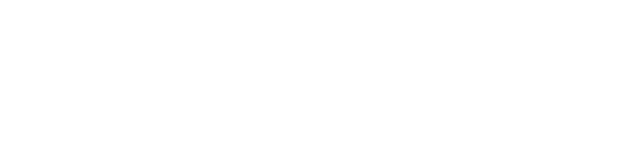
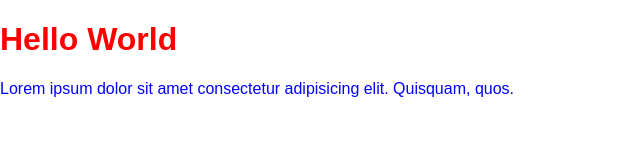
Before and after one commit to JulhanAbdulMalik/learn-git-branch-remote, a plain HTML site: page index.html in a window 1280 px wide. Shown: the whole page, without its empty margins (0-640 px from the left). Drawn offline with Linux system fonts and the light colour scheme.

Commit message:
Mengubah file index.html

```diff
--- a/index.html
+++ b/index.html
@@ -4,11 +4,29 @@
 <head>
   <meta charset="UTF-8">
   <meta name="viewport" content="width=device-width, initial-scale=1.0">
-  <title>Document</title>
+  <title>Julhan Abdul Malik</title>
+
+  <style>
+    body {
+      font-family: Arial, sans-serif;
+      margin: 0;
+      padding: 0;
+      box-sizing: border-box;
+    }
+
+    h1 {
+      color: red;
+    }
+
+    p {
+      color: blue;
+    }
+  </style>
 </head>
 
 <body>
-
+  <h1>Hello World</h1>
+  <p>Lorem ipsum dolor sit amet consectetur adipisicing elit. Quisquam, quos.</p>
 </body>
 
 </html>
```
